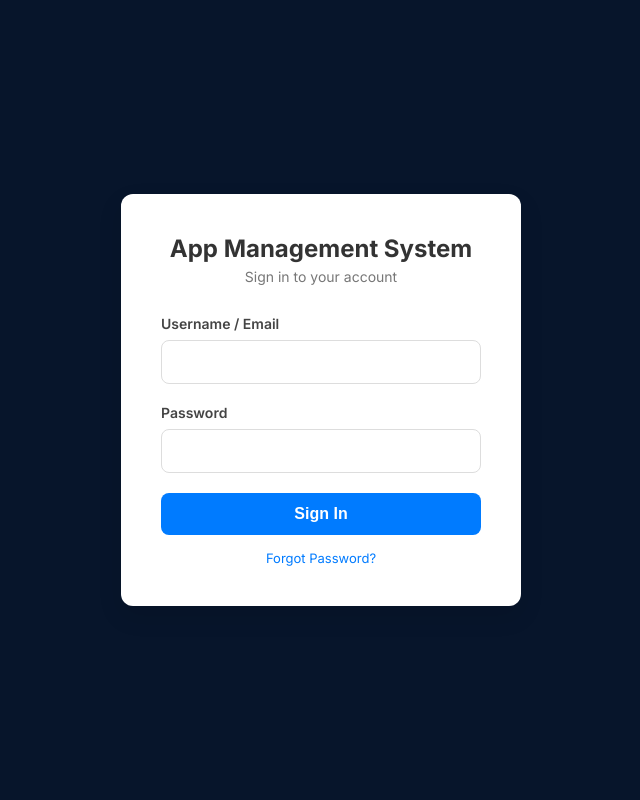
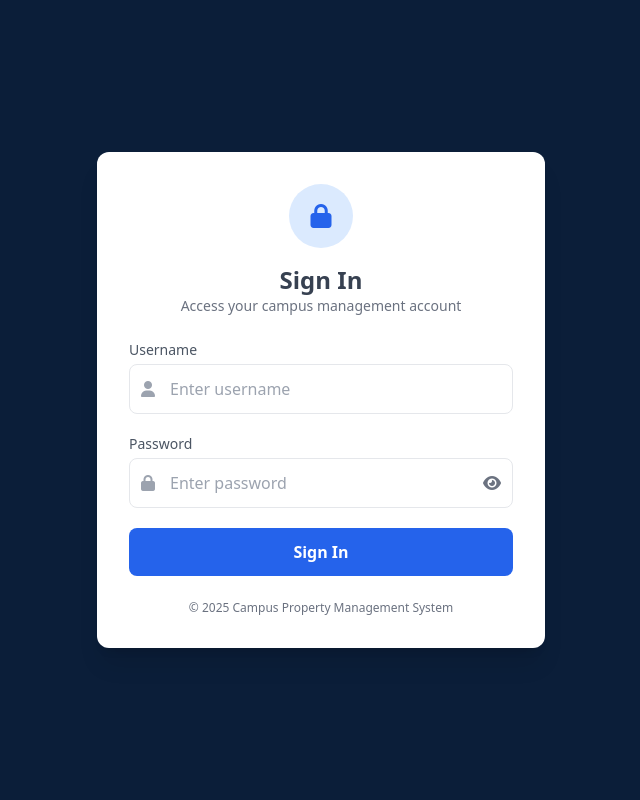
Before and after one commit to meke16/php-group-project, a PHP site: page /login in a window 1280 px wide. Shown: the whole page, without its empty margins (319-959 px from the left). Run offline with PHP 8.4, Linux system fonts and the light colour scheme; some libraries are stand-ins or nearby versions.

Commit message:
modify style,add password visibility when filling

```diff
--- a/views/login.php
+++ b/views/login.php
@@ -9,143 +9,107 @@ $auth = new AuthController();
 if ($_SERVER['REQUEST_METHOD'] === 'POST') {
     $auth->login();
 }
+
+$rememberedUsername = $_COOKIE['remember_username'] ?? '';
 ?>
 <!DOCTYPE html>
 <html lang="en">
 <head>
     <meta charset="UTF-8">
     <meta name="viewport" content="width=device-width, initial-scale=1.0">
-    <title>Professional Login</title>
-    <link href="https://fonts.googleapis.com/css2?family=Inter:wght@400;600;700&display=swap" rel="stylesheet">
-    <style>
-        /* Base Reset */
-        * { box-sizing: border-box; margin: 0; padding: 0; }
-        body {
-            font-family: 'Inter', sans-serif;
-            background-color: #07152bff; /* Light, neutral background */
-            display: flex;
-            justify-content: center;
-            align-items: center;
-            min-height: 100vh;
-        }
+    <title>Login | PMS</title>
+    <script src="https://cdn.tailwindcss.com"></script>
+    <link rel="stylesheet" href="https://cdnjs.cloudflare.com/ajax/libs/font-awesome/6.4.0/css/all.min.css">
 
-        /* 1. Login Container */
-        .login-container {
-            background: #ffffff;
-            padding: 40px;
-            border-radius: 12px;
-            box-shadow: 0 10px 25px rgba(0, 0, 0, 0.1);
-            width: 100%;
-            max-width: 400px; /* Constrain width for better focus */
-        }
+</head>
+<body class="min-h-screen flex items-center justify-center bg-[#0B1E39] p-4">
 
-        /* 2. Header and Branding */
-        .header {
-            text-align: center;
-            margin-bottom: 30px;
-        }
-        .header h2 {
-            font-size: 24px;
-            color: #333;
-            margin-bottom: 5px;
-        }
-        .header p {
-            color: #777;
-            font-size: 14px;
-        }
+<div class="w-full max-w-md bg-white rounded-xl shadow-xl p-8">
 
-        /* 3. Form Styling */
-        .form-group {
-            margin-bottom: 20px;
-        }
-        .form-group label {
-            display: block;
-            margin-bottom: 8px;
-            font-weight: 600;
-            color: #444;
-            font-size: 14px;
-        }
-        .form-group input {
-            width: 100%;
-            padding: 12px;
-            border: 1px solid #ddd;
-            border-radius: 8px;
-            font-size: 16px;
-            transition: border-color 0.3s;
-        }
-        .form-group input:focus {
-            border-color: #007bff; /* Primary color focus */
-            outline: none;
-        }
+    <div class="text-center mb-6">
+        <div class="w-16 h-16 mx-auto bg-blue-100 rounded-full flex items-center justify-center">
+            <i class="fas fa-lock text-blue-600 text-2xl"></i>
+        </div>
+        <h1 class="mt-4 text-2xl font-bold text-gray-700">Sign In</h1>
+        <p class="text-gray-500 text-sm">Access your campus management account</p>
+    </div>
 
-        /* 4. Submission Button */
-        .btn-submit {
-            width: 100%;
-            padding: 12px;
-            background-color: #007bff; /* Primary action color */
-            color: white;
-            border: none;
-            border-radius: 8px;
-            font-size: 16px;
-            font-weight: 600;
-            cursor: pointer;
-            transition: background-color 0.3s, transform 0.1s;
-        }
-        .btn-submit:hover {
-            background-color: #0056b3;
-        }
+    <!-- Error message -->
+    <?php if (isset($_SESSION['error'])): ?>
+        <div class="mb-4 bg-red-100 text-red-700 px-4 py-3 rounded">
+            <i class="fa fa-exclamation-circle"></i>
+            <?= htmlspecialchars($_SESSION['error']); unset($_SESSION['error']); ?>
+        </div>
+    <?php endif; ?>
 
-        /* 5. Error/Status Messages */
-        .message-box {
-            padding: 10px;
-            margin-bottom: 20px;
-            border-radius: 5px;
-            font-size: 14px;
-            text-align: center;
-        }
-        .error {
-            background-color: #f8d7da;
-            color: #721c24;
-            border: 1px solid #f5c6cb;
-        }
-    </style>
-</head>
-<body>
-    <div class="login-container">
-        <div class="header">
-            <h2>App Management System</h2>
-            <p>Sign in to your account</p>
+    <form method="POST" class="space-y-5">
+
+        <!-- Username -->
+        <div>
+            <label class="block text-sm font-medium text-gray-600 mb-1">Username</label>
+            <div class="relative">
+                <input
+                    type="text"
+                    name="username"
+                    required
+                    value="<?= htmlspecialchars($rememberedUsername) ?>"
+                    class="w-full pl-10 px-4 py-3 border rounded-lg focus:ring-2 focus:ring-blue-600 outline-none"
+                    placeholder="Enter username"
+                >
+                <i class="fas fa-user absolute left-3 top-1/2 -translate-y-1/2 text-gray-400"></i>
+            </div>
         </div>
 
-        <?php
-        // Display error message from session if it exists
-        if (isset($_SESSION['error'])): ?>
-            <div class="message-box error">
-                <?php
-                echo htmlspecialchars($_SESSION['error']);
-                unset($_SESSION['error']);
-                ?>
+        <!-- Password -->
+        <div>
+            <label class="block text-sm font-medium text-gray-600 mb-1">Password</label>
+            <div class="relative">
+                <input
+                    type="password"
+                    id="password"
+                    name="password"
+                    required
+                    class="w-full pl-10 pr-10 px-4 py-3 border rounded-lg focus:ring-2 focus:ring-blue-600 outline-none"
+                    placeholder="Enter password"
+                >
+                <i class="fas fa-lock absolute left-3 top-1/2 -translate-y-1/2 text-gray-400"></i>
+
+                <button type="button" id="togglePassword" class="absolute right-3 top-1/2 -translate-y-1/2 text-gray-500">
+                    <i id="eyeIcon" class="fas fa-eye"></i>
+                </button>
             </div>
-        <?php endif; ?>
+        </div>
 
-        <form method="POST">
+        <!-- Submit Button -->
+        <button
+            type="submit"
+            class="w-full bg-blue-600 hover:bg-blue-700 text-white font-semibold py-3 rounded-lg transition"
+        >
+            Sign In
+        </button>
 
-            <div class="form-group">
-                <label for="username">Username / Email</label>
-                <input type="text" id="username" name="username" required autocomplete="username">
-            </div>
+    </form>
 
-            <div class="form-group">
-                <label for="password">Password</label>
-                <input type="password" id="password" name="password" required autocomplete="current-password">
-            </div>
+    <p class="text-center text-xs text-gray-500 mt-6">
+        © <?= date('Y') ?> Campus Property Management System
+    </p>
 
-            <button type="submit" class="btn-submit">Sign In</button>
+</div>
 
-            <p style="text-align: center; margin-top: 15px; font-size: 13px;">
-                <a href="/forgot-password" style="color: #007bff; text-decoration: none;">Forgot Password?</a>
-            </p>
-        </form>
-    </div>
+<script>
+document.getElementById('togglePassword').addEventListener('click', function () {
+    const input = document.getElementById('password');
+    const icon = document.getElementById('eyeIcon');
+
+    if (input.type === 'password') {
+        input.type = 'text';
+        icon.classList.replace('fa-eye', 'fa-eye-slash');
+    } else {
+        input.type = 'password';
+        icon.classList.replace('fa-eye-slash', 'fa-eye');
+    }
+});
+</script>
+
 </body>
 </html>
```
